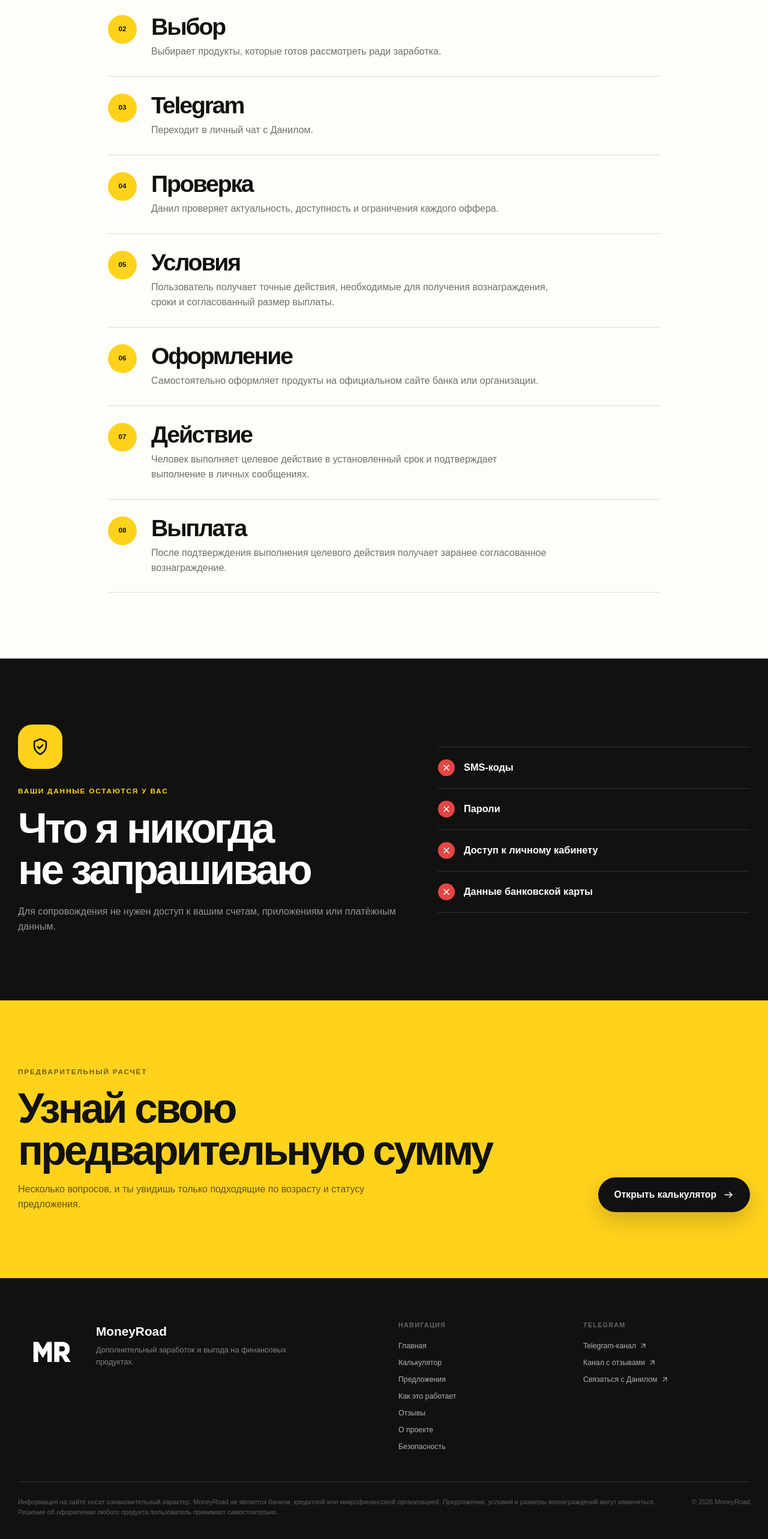
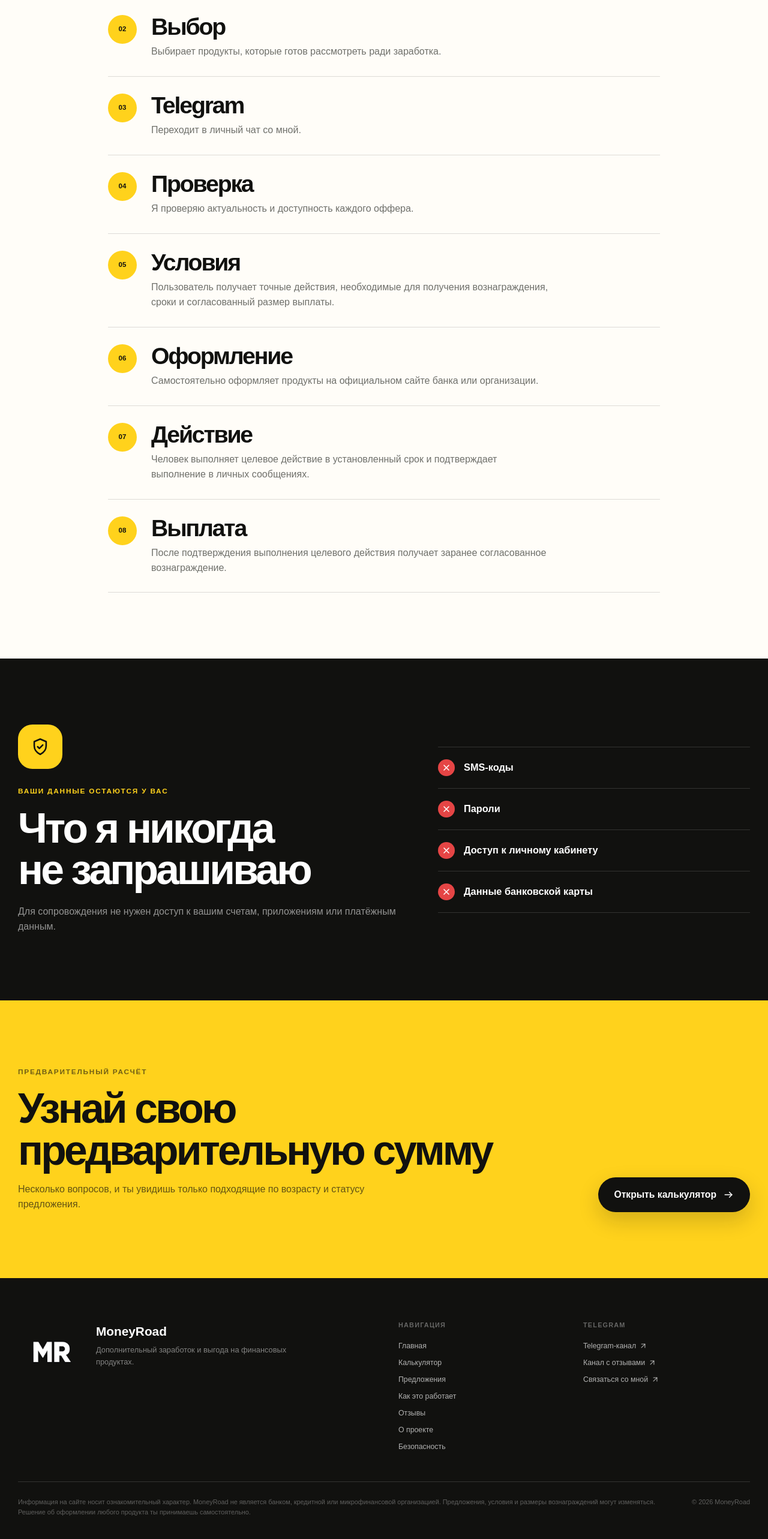
Before and after one commit to Dan1Xooo/moneyroad, a Next.js app: page /how-it-works in a window 1280 px wide. Shown: the part 806-3372 px from the top of the page at 60% size. Built offline with nearby package versions, Linux system fonts and the light colour scheme; no server answers.

Commit message:
Use first-person wording across site

```diff
--- a/app/how-it-works/page.tsx
+++ b/app/how-it-works/page.tsx
@@ -12,8 +12,8 @@ export const metadata: Metadata = {
 const process = [
   ["Расчёт", "Пользователь проходит калькулятор и видит предварительно доступные направления."],
   ["Выбор", "Выбирает продукты, которые готов рассмотреть ради заработка."],
-  ["Telegram", "Переходит в личный чат с Данилом."],
-  ["Проверка", "Данил проверяет актуальность, доступность и ограничения каждого оффера."],
+  ["Telegram", "Переходит в личный чат со мной."],
+  ["Проверка", "Я проверяю актуальность и доступность каждого оффера."],
   [
     "Условия",
     "Пользователь получает точные действия, необходимые для получения вознаграждения, сроки и согласованный размер выплаты.",
--- a/app/page.tsx
+++ b/app/page.tsx
@@ -50,7 +50,7 @@ const steps = [
     "Укажи возраст и банки, клиентом которых ты уже являешься.",
   ],
   ["02", "Выбери продукты", "Добавь в расчёт только то, за что готов получить вознаграждение."],
-  ["03", "Получи условия", "Свяжись с Данилом и уточни актуальность предложений."],
+  ["03", "Получи условия", "Свяжись со мной и уточни актуальность предложений."],
   [
     "04",
     "Выполни действия",
@@ -60,7 +60,7 @@ const steps = [
 
 const safetyPoints = [
   { text: "Все продукты оформляй самостоятельно", tone: "positive" },
-  { text: "Данил не просит SMS-коды и пароли", tone: "negative" },
+  { text: "Я не прошу SMS-коды и пароли", tone: "negative" },
   { text: "Не прошу данные от ваших банковских приложений", tone: "negative" },
   { text: "Условия и размер выплаты сообщаются заранее", tone: "positive" },
 ];
--- a/app/safety/page.tsx
+++ b/app/safety/page.tsx
@@ -10,7 +10,7 @@ export const metadata: Metadata = {
 };
 
 const rules = [
-  "Каждый продукт пользователь оформляет самостоятельно.",
+  "Все продукты ты оформляешь самостоятельно.",
   "Калькулятор показывает предварительную, а не гарантированную сумму.",
   "Актуальность и доступность предложений проверяются перед оформлением в личных сообщениях.",
   "Выплата зависит от выполнения целевого действия.",
--- a/components/Calculator.tsx
+++ b/components/Calculator.tsx
@@ -450,7 +450,7 @@ ${formatMoney(total)}
           ) : (
             <div className="empty-state">
               <h3>Подходящих предложений сейчас не найдено</h3>
-              <p>Можно уточнить другие актуальные варианты у Данила.</p>
+              <p>Можно уточнить другие актуальные варианты у меня.</p>
             </div>
           )}
           <div className="step-actions">
@@ -471,7 +471,7 @@ ${formatMoney(total)}
           <h2>Предложения из калькулятора доступны с 14 лет</h2>
           <p>
             Оформлять финансовый продукт раньше установленного возраста нельзя. Если
-            хотите узнать о других форматах участия, напишите Данилу напрямую.
+            хотите узнать о других форматах участия, напишите мне напрямую.
           </p>
           <div className="result-actions">
             <a
--- a/components/Footer.tsx
+++ b/components/Footer.tsx
@@ -51,7 +51,7 @@ export function Footer() {
                 Канал с отзывами <ArrowUpRight />
               </a>
               <a href="https://t.me/DanIlMoneyRoad" target="_blank" rel="noreferrer">
-                Связаться с Данилом <ArrowUpRight />
+                Связаться со мной <ArrowUpRight />
               </a>
             </div>
           </div>
@@ -62,7 +62,7 @@ export function Footer() {
             Информация на сайте носит ознакомительный характер. MoneyRoad не является
             банком, кредитной или микрофинансовой организацией. Предложения, условия и
             размеры вознаграждений могут изменяться. Решение об оформлении любого
-            продукта пользователь принимает самостоятельно.
+            продукта ты принимаешь самостоятельно.
           </p>
           <p>© {new Date().getFullYear()} MoneyRoad</p>
         </div>
```
